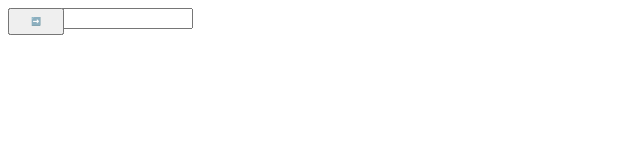
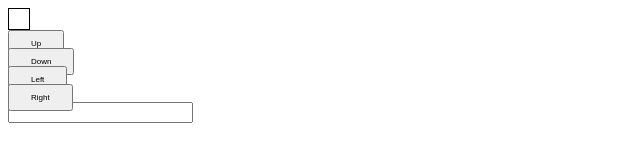
Before and after one commit to MrMegaWatt13/Move-a-box, a plain HTML site: page index.html in a window 1280 px wide. Shown: the whole page, without its empty margins (0-640 px from the left). Drawn offline with Linux system fonts and the light colour scheme.

Commit message:
index.html

```diff
--- a/index.html
+++ b/index.html
@@ -8,14 +8,14 @@
     <meta name="viewport" content="width=device-width, initial-scale=1, maximum-scale=1,user-scalable=0"/>
 </head>
 <body>
-<div class="thebox"></div>
+<div id="thebox"></div>
 
-<button id="goUp">⬆️</button>
-<button id="goDown">⬇️</button>
-<button id="goLeft">⬅️</button>
-<button id="goRight">➡️</button>
+<button id="goUp">Up</button><br>
+<button id="goDown">Down</button><br>
+<button id="goLeft">Left</button><br>
+<button id="goRight">Right</button><br>
 
-<input type="text">
+<input type="text"><br><br><br><br><br><br>
 
 <script type="text/javascript" src="script.js"></script>
 
```
